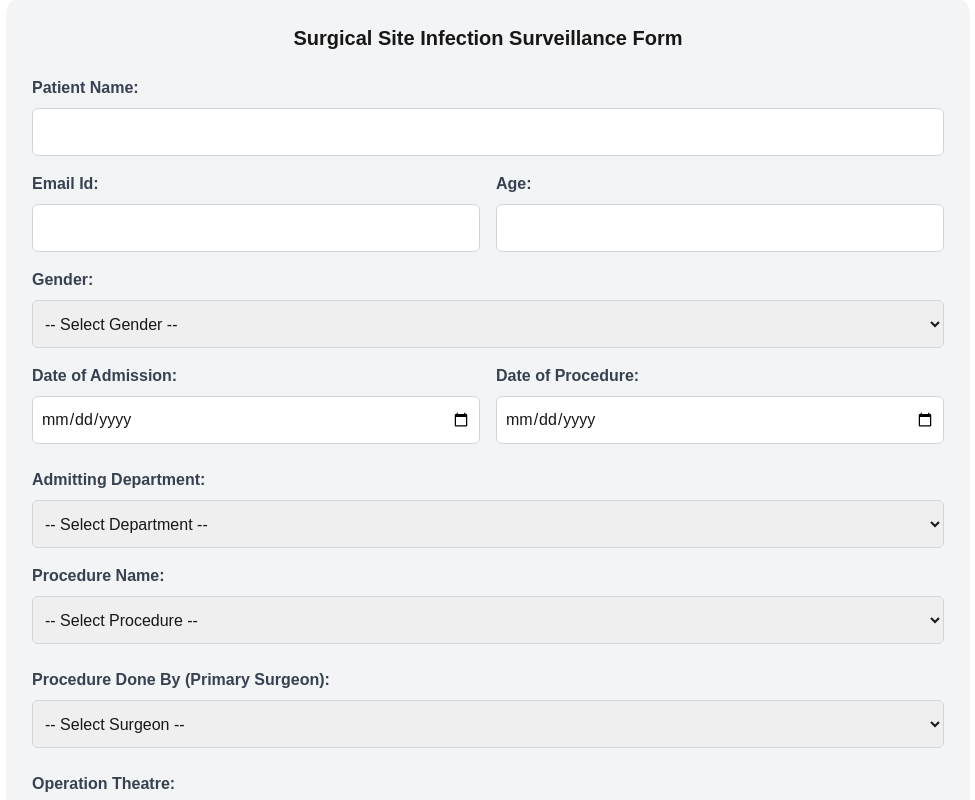
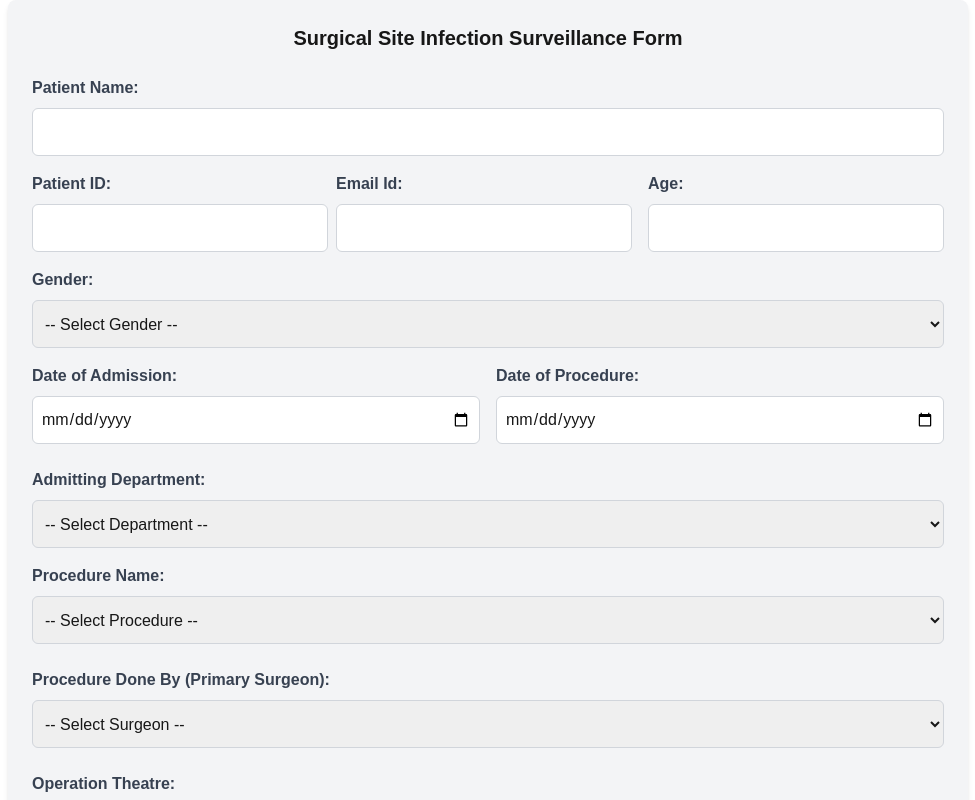
Before and after one commit to vimarshmishra37/smart_ssi_detector, a Next.js app: page /Patient1 in a window 1280 px wide. Shown: the top 800 px of the page, without its empty margins (152-1127 px from the left). Built offline with nearby package versions, Linux system fonts and the light colour scheme.

Commit message:
email Update

```diff
--- a/app/Patient1/page.js
+++ b/app/Patient1/page.js
@@ -227,10 +227,10 @@
           </div>
 
           <div className="flex justify-between mb-4">
-            {/* <div className="w-1/2 pr-2">
+            <div className="w-1/2 pr-2">
               <label htmlFor="patientID" className="block text-gray-700 font-semibold mb-2">Patient ID:</label>
               <input type="text" id="patientID" name="patientID" value={formData.patientID} onChange={handleChange} className="w-full border border-gray-300 rounded-md p-2 h-12" />
-            </div> */}
+            </div>
             <div className="w-1/2 pr-2">
               <label htmlFor="email" className="block text-gray-700 font-semibold mb-2">Email Id:</label>
               <input type="email" id="emil" name="email" value={formData.email} onChange={handleChange} className="w-full border border-gray-300 rounded-md p-2 h-12" />
```
